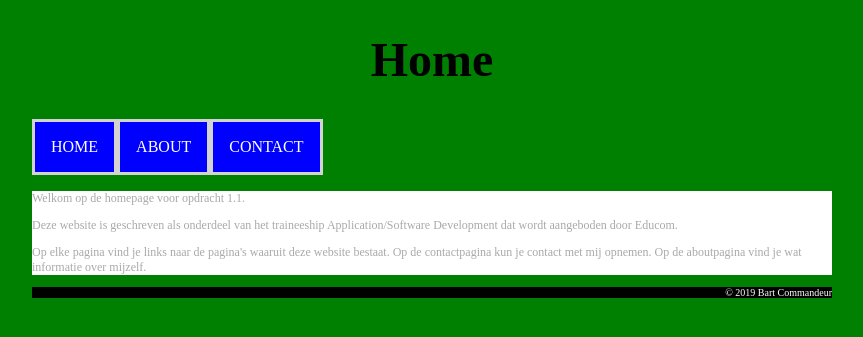
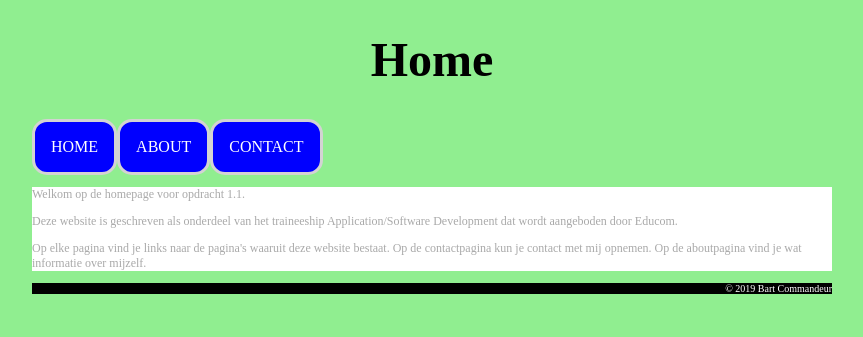
Before and after one commit to Caedendi/Educom_Curriculum, a PHP site: page / in a window 1280 px wide. Shown: the top 337 px of the page, without its empty margins (208-1071 px from the left). Run offline with PHP 8.4, Linux system fonts and the light colour scheme.

Commit message:
1.2 small changes to CSS

```diff
--- a/opdracht_1.2/css/FirstExternalSheet.css
+++ b/opdracht_1.2/css/FirstExternalSheet.css
@@ -2,7 +2,7 @@
 
     v de pagina 800 pixels breed is en gecentreerd wordt op je beeldscherm, binnen de 800 pixels blijft de hoofdtekst links uitgelijnd. */
 body {
-  background-color: green;
+  background-color: lightgreen;
   margin: auto; /* align center */
   width: 800px;
   text-align: left;
@@ -18,7 +18,7 @@ h1 {
 /* v de lijst die het menu voorstelt geen bullets bevat, en de items omkaderd zijn en op 1 regel achter elkaar staan.*/
 .navbar ul {
   list-style-type: none; /* no bullet list */
-  /* margin: 0; */
+  margin: 0;
   padding: 0;
   overflow: hidden; /* creates invisible overflow next to list items to prevent next elements (paragraphs etc) from appearing right behind list items */
   /* background-color: #333333;  */
@@ -40,6 +40,7 @@ h1 {
   text-decoration: none; /* no underline */
 
   border: 3px solid lightgray;
+  border-radius: 15px;
   /* margin: 25px; */
   /* outline: 10px solid blue; /* needs margins to be visible */  */
 }
```
